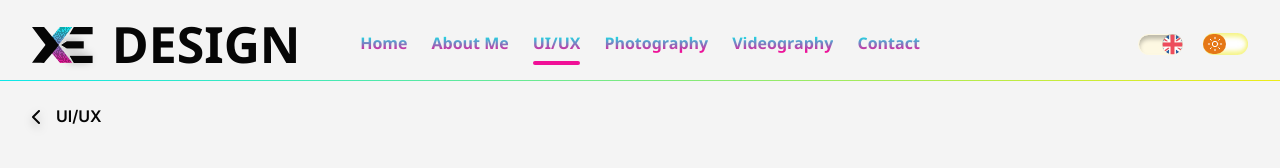
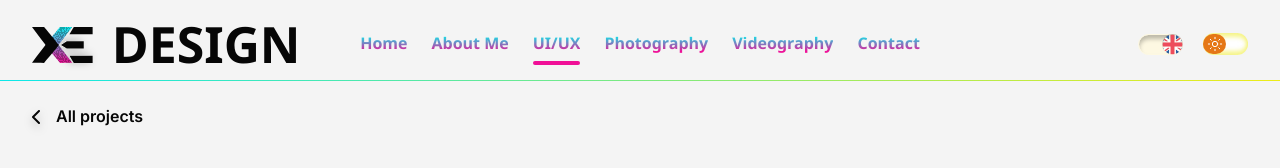
Before and after one commit to duct-tape-deployments/devin-portfolio, a React (Vite) app: page /ui-ux/dark-delirium in a window 1280 px wide. Shown: the top 168 px of the page. Built offline with nearby package versions, Linux system fonts and the light colour scheme; a web font is replaced by a local one.

Commit message:
feat(case-study): label the back link "All projects" instead of the section name

```diff
--- a/src/components/layout/DetailLayout.tsx
+++ b/src/components/layout/DetailLayout.tsx
@@ -5,12 +5,12 @@ import { PageContainer } from '@/components/layout/PageContainer';
 import { PageLayout } from '@/components/layout/PageLayout';
 import { routes } from '@/config/navigation';
 import { getTranslations } from '@/i18n/translations';
-import type { NavigationLabelKey } from '@/i18n/translations';
+import type { BackLinkSection } from '@/i18n/translations';
 import { useLanguageStore } from '@/stores/languageStore';
 
 type DetailLayoutProps = {
-  /** Section the back link returns to, labelled with its nav label */
-  section: NavigationLabelKey;
+  /** Section overview the back link returns to; its label lives in `backLinks` */
+  section: BackLinkSection;
 };
 
 /** Layout route for detail pages (e.g. case studies) */
@@ -23,8 +23,7 @@ export function DetailLayout({ section }: DetailLayoutProps) {
       <PageContainer className="flex pt-2.5 lg:pt-4">
         <Link to={routes[section]} className="icon-link -ml-2 lg:h-10">
           <ChevronLeft size={24} aria-hidden="true" />
-          <span className="sr-only">{t.accessibility.backTo} </span>
-          {t.navigation[section]}
+          {t.backLinks[section]}
         </Link>
       </PageContainer>
 
--- a/src/i18n/translations.ts
+++ b/src/i18n/translations.ts
@@ -19,7 +19,10 @@ export const translations = {
       socialLinks: 'Social media links',
       menu: 'Menu',
       skipToContent: 'Skip to main content',
-      backTo: 'Back to',
+    },
+
+    backLinks: {
+      uiUx: 'All projects',
     },
   },
 
@@ -41,12 +44,16 @@ export const translations = {
       socialLinks: 'Lenker til sosiale medier',
       menu: 'Meny',
       skipToContent: 'Hopp til hovedinnhold',
-      backTo: 'Tilbake til',
+    },
+
+    backLinks: {
+      uiUx: 'Alle prosjekter',
     },
   },
 } as const satisfies Record<Language, object>;
 
 export type NavigationLabelKey = keyof typeof translations.en.navigation;
+export type BackLinkSection = keyof typeof translations.en.backLinks;
 
 export function getTranslations(language: Language) {
   return translations[language];
```
